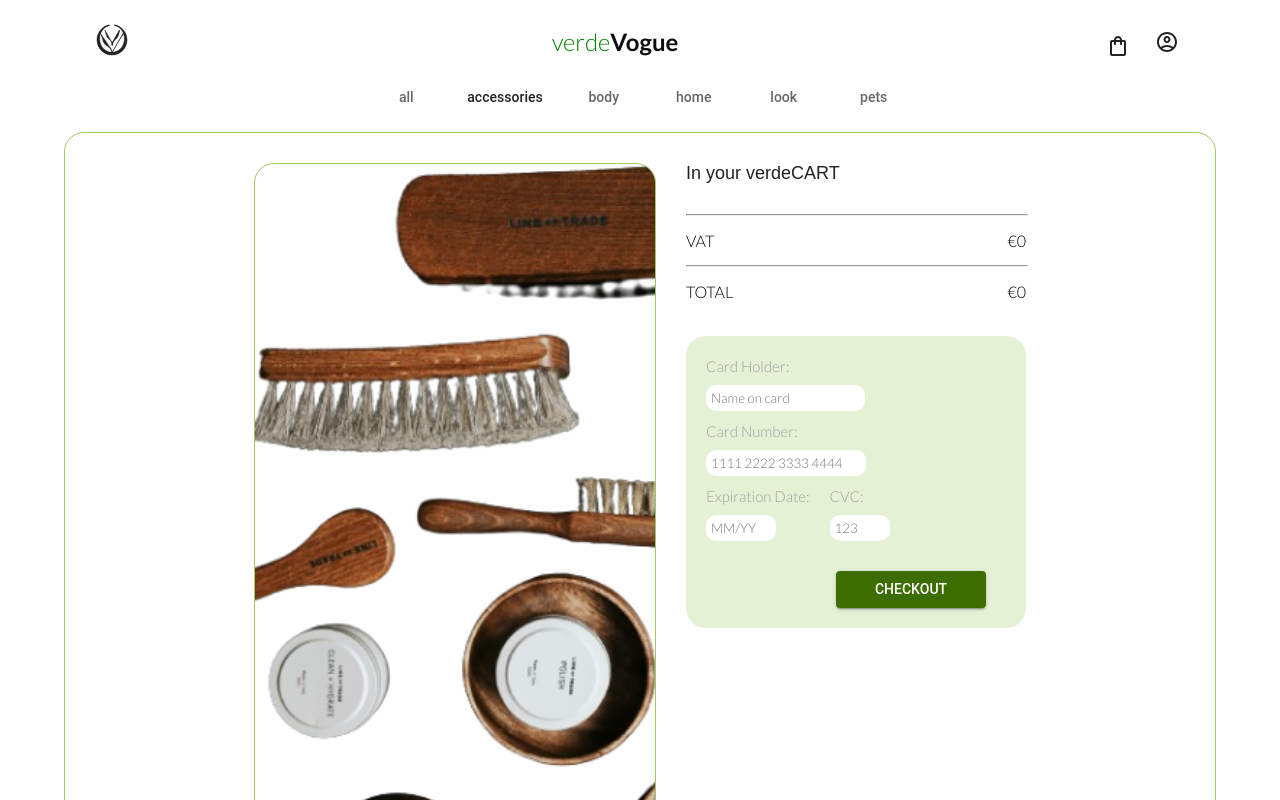
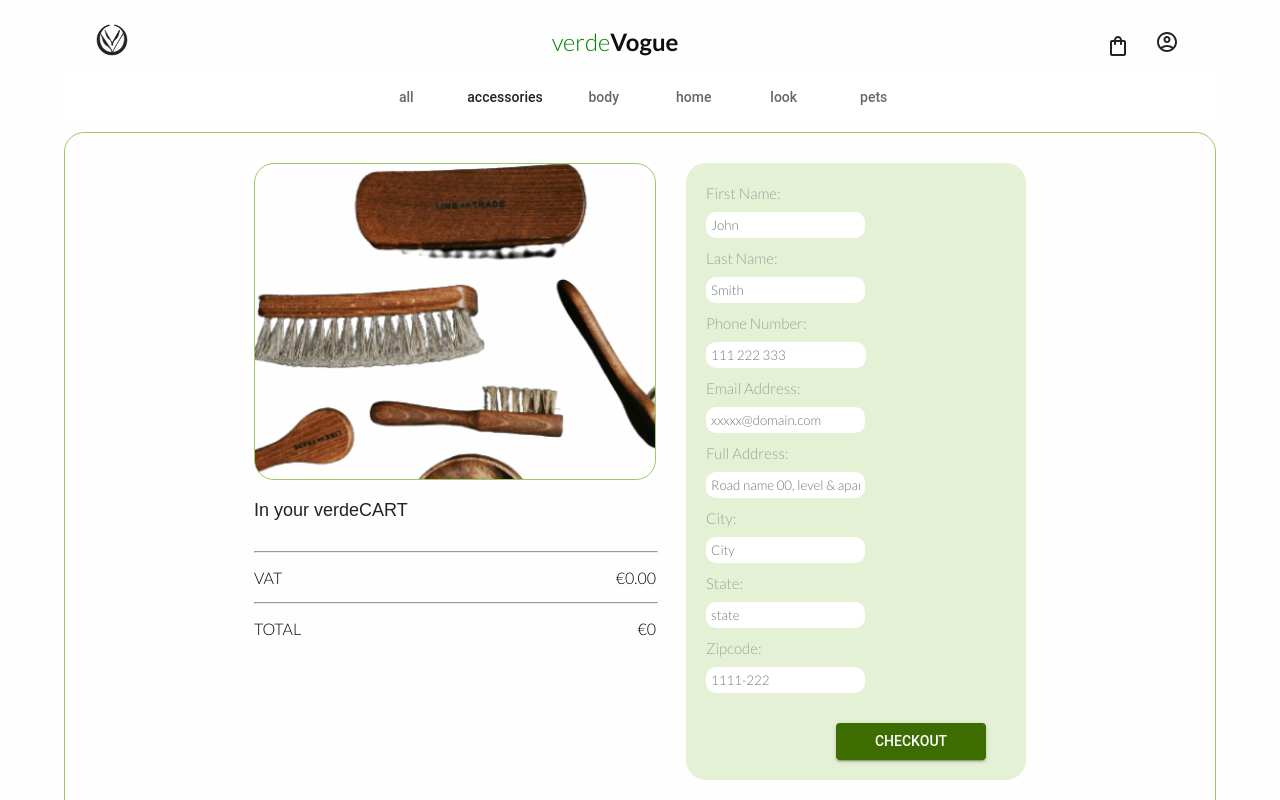
Before and after one commit to Idiru/IronHack-project-2-front, a React (Vite) app: page /checkout in a window 1280 px wide. Shown: the top 800 px of the page. Built offline with nearby package versions, Linux system fonts and the light colour scheme; a web font is replaced by a local one.

Commit message:
fixing checkout

```diff
--- a/src/App.css
+++ b/src/App.css
@@ -363,7 +363,7 @@ body {
   padding: 30px;
   display: flex;
   justify-content: center;
-  height: 100vh;
+  height: 700px;
   border: solid 1px #9dc963;
   border-radius: 20px;
 
@@ -381,10 +381,12 @@ body {
 .items h2 {
   font-size: 18px;
   padding-bottom: 20px;
+  padding-top: 20px;
 }
 
 .checkout-image {
   width: 400px;
+  height: 45%;
   background-image: url(/src/assets/FrontCard-noFrame.png);
   background-size: cover;
   border: solid 1px #9dc963;
@@ -471,7 +473,7 @@ input {
   }
 
   .checkout-container {
-    height: 90vh;
+    height: 950px;
   }
 
   .checkout-image {
--- a/src/pages/CheckoutPage.jsx
+++ b/src/pages/CheckoutPage.jsx
@@ -8,8 +8,8 @@ function CheckoutPage() {
   return (
 <div className="checkout-container">
       <div className="checkout-container-content">
+      <div className="container-image-items">
       <div className="checkout-image"></div>
-      <div className="checkout-items-container">
       <div className="items">
             <h2>In your verdeCART</h2>
             <div>
@@ -26,7 +26,7 @@ function CheckoutPage() {
             <hr />
             <div className="vat-line">
               <p>VAT</p>
-            <p className="price">€{total * 0.2}</p>
+              <p className="price">€{(total * 0.2).toFixed(2)}</p>
             </div>
             <hr />
             <div className="total-line">
@@ -34,62 +34,102 @@ function CheckoutPage() {
               <p className="price">€{total * 1.2}</p>
             </div>
           </div>
+      </div>
+        <div className="checkout-items-container">
+
           <div className="checkout-form-container">
             <form>
               <div>
-              <label for="card-holder">Card Holder:</label>
+                <label for="first-name">First Name:</label>
                 <br />
                 <input
                   type="text"
-                id="card-holder"
-                name="cardholder"
-                placeholder="Name on card"
+                  id="first-name"
+                  name="firstname"
+                  placeholder="John"
                   required
                 />
               </div>
               <div>
-              <label  for="card-number">Card Number:</label>
+                <label for="last-name">Last Name:</label>
                 <br />
                 <input
                   type="text"
-                id="card-number"
-                name="cardnumber"
+                  id="last-name"
+                  name="lastname"
+                  placeholder="Smith"
+                  required
+                />
+              </div>
+              <div>
+                <label for="phone-numbere">Phone Number:</label>
+                <br />
+                <input
+                  type="text"
+                  id="phone-number"
+                  name="phonenumber"
                   pattern="\d*"
                   minlength="16"
                   maxlength="16"
-                placeholder="1111 2222 3333 4444"
+                  placeholder="111 222 333"
                   required
                   className="number-input"
                 />
               </div>
-            <div className="container-expiration-cvc">
               <div>
-                <label for="expiration-date">Expiration Date:</label>
+                <label for="email-address">Email Address:</label>
                 <br />
                 <input
                   type="text"
-                  id="expiration-date"
-                  name="expirationdate"
-                  placeholder="MM/YY"
+                  id="lemail-address"
+                  name="email-address"
+                  placeholder="xxxxx@domain.com"
                   required
-                  className="date-input"
                 />
               </div>
               <div>
-                <label for="cvc">CVC:</label>
+                <label for="full-address">Full Address:</label>
                 <br />
                 <input
-                  className="cvc-input"
                   type="text"
-                  id="cvc"
-                  name="cvc"
-                  pattern="\d*"
-                  minlength="3"
-                  maxlength="4"
-                  placeholder="123"
+                  id="full-address"
+                  name="fulladdress"
+                  placeholder="Road name 00, level & apartment door"
                   required
                 />
               </div>
+              <div>
+                <label for="city">City:</label>
+                <br />
+                <input
+                  type="text"
+                  id="city"
+                  name="city"
+                  placeholder="City"
+                  required
+                />
+              </div>
+              <div>
+                <label for="state">State:</label>
+                <br />
+                <input
+                  type="text"
+                  id="state"
+                  name="state"
+                  placeholder="state"
+                  required
+                />
+              </div>
+              <div>
+                <label for="zipcode">Zipcode:</label>
+                <br />
+                <input
+                  type="text"
+                  id="zipcode"
+                  name="zipcode"
+                  placeholder="1111-222"
+                  required
+                />
               </div>
               <div className="container-button">
                 <Button
```
Lines whose indentation alone changed are shown as unchanged.
